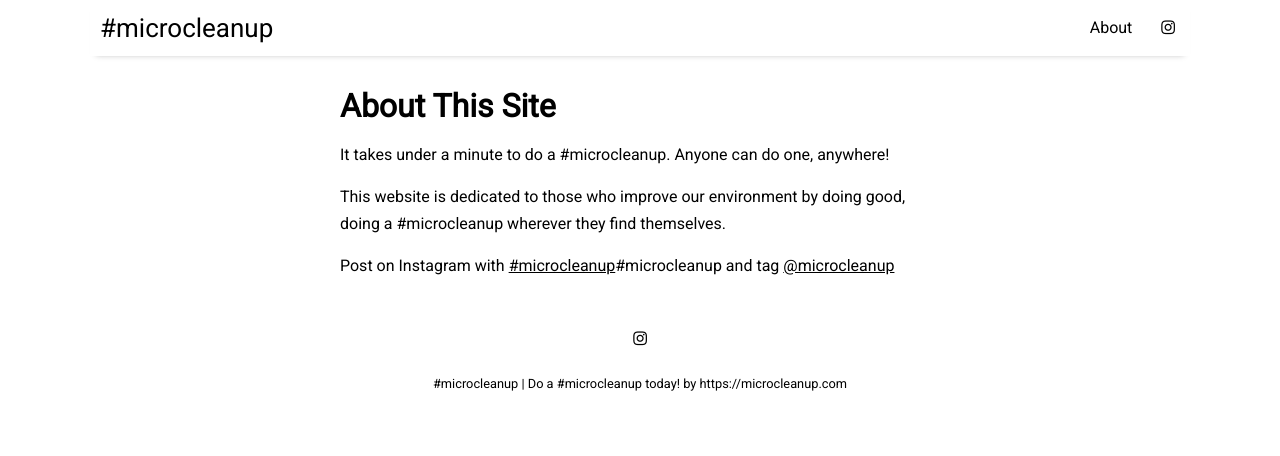
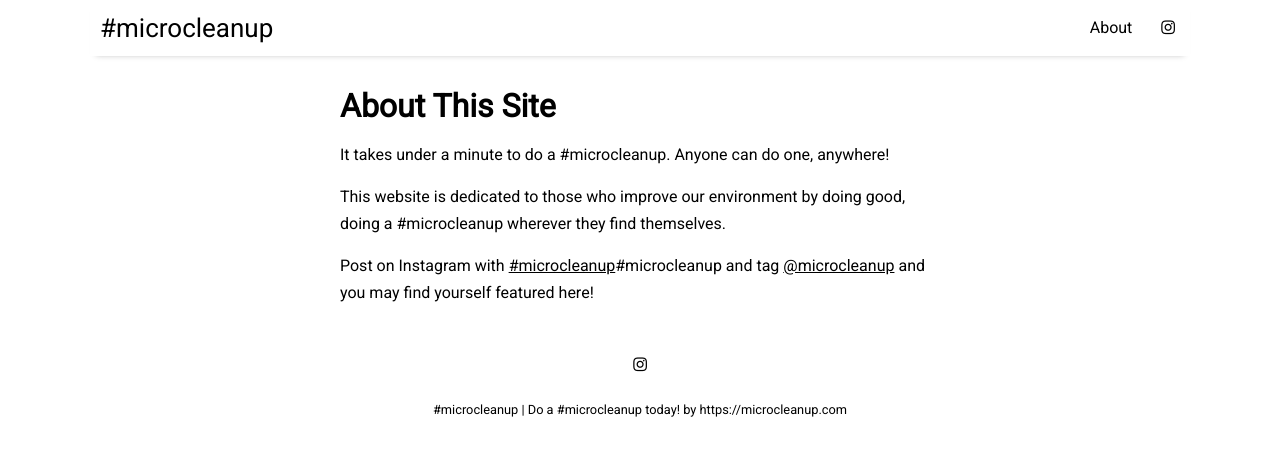
Before and after one commit to microcleanup/website, a Jekyll site: the page built from pages/about.md, in a window 1280 px wide. Shown: the top 456 px of the page. Built offline with Jekyll 4.4.1, drawn with Linux system fonts in a browser that asks for light colours; nearby versions of some CDN libraries.

Commit message:
Update about.md

```diff
--- a/pages/about.md
+++ b/pages/about.md
@@ -7,4 +7,4 @@ It takes under a minute to do a #microcleanup. Anyone can do one, anywhere!
 
 This website is dedicated to those who improve our environment by doing good, doing a #microcleanup wherever they find themselves.
 
-Post on Instagram with [#microcleanup](https://www.instagram.com/explore/tags/microcleanup/)#microcleanup and tag [@microcleanup](https://www.instagram.com/microcleanup/)
+Post on Instagram with [#microcleanup](https://www.instagram.com/explore/tags/microcleanup/)#microcleanup and tag [@microcleanup](https://www.instagram.com/microcleanup/) and you may find yourself featured here!
```
